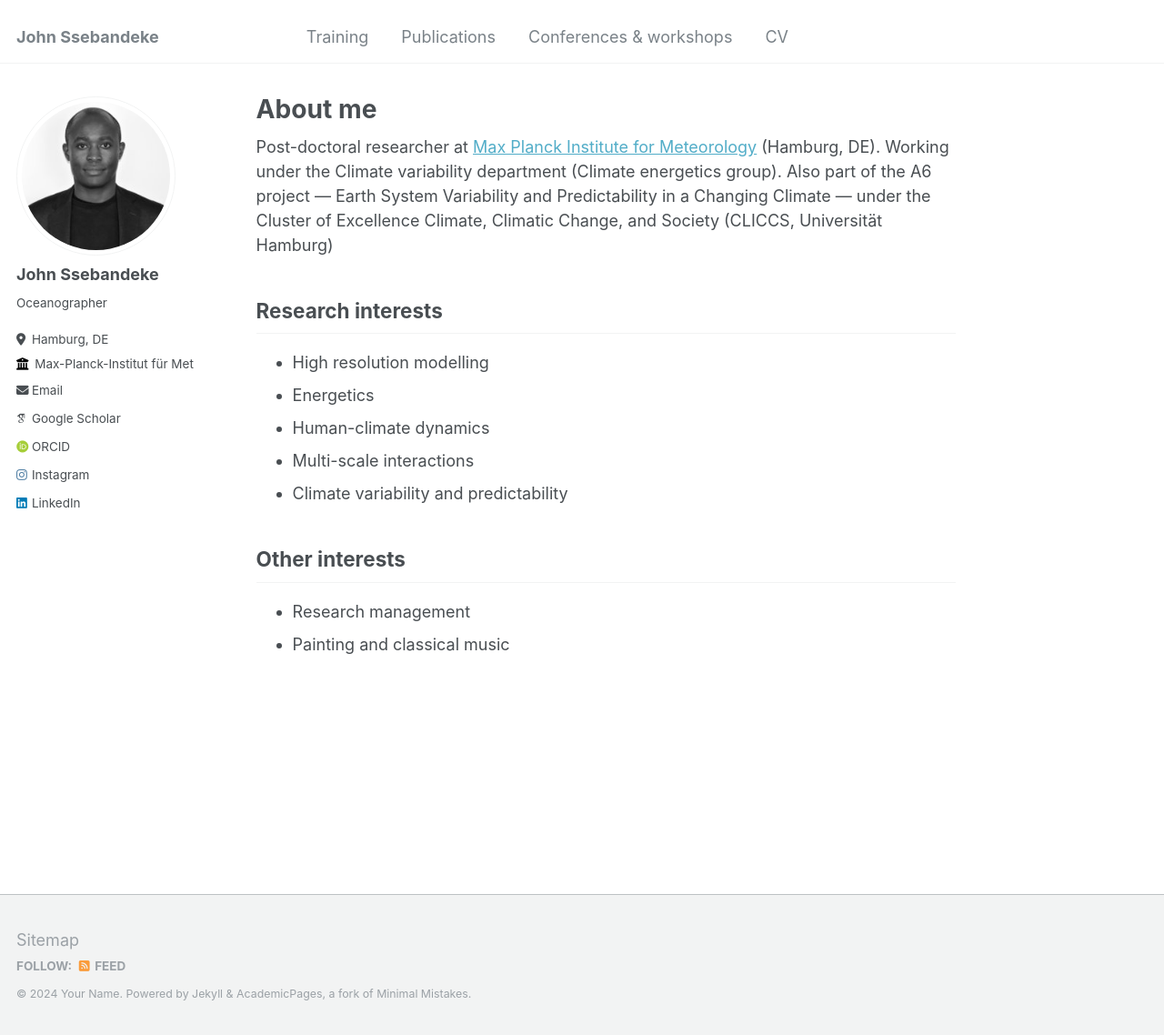
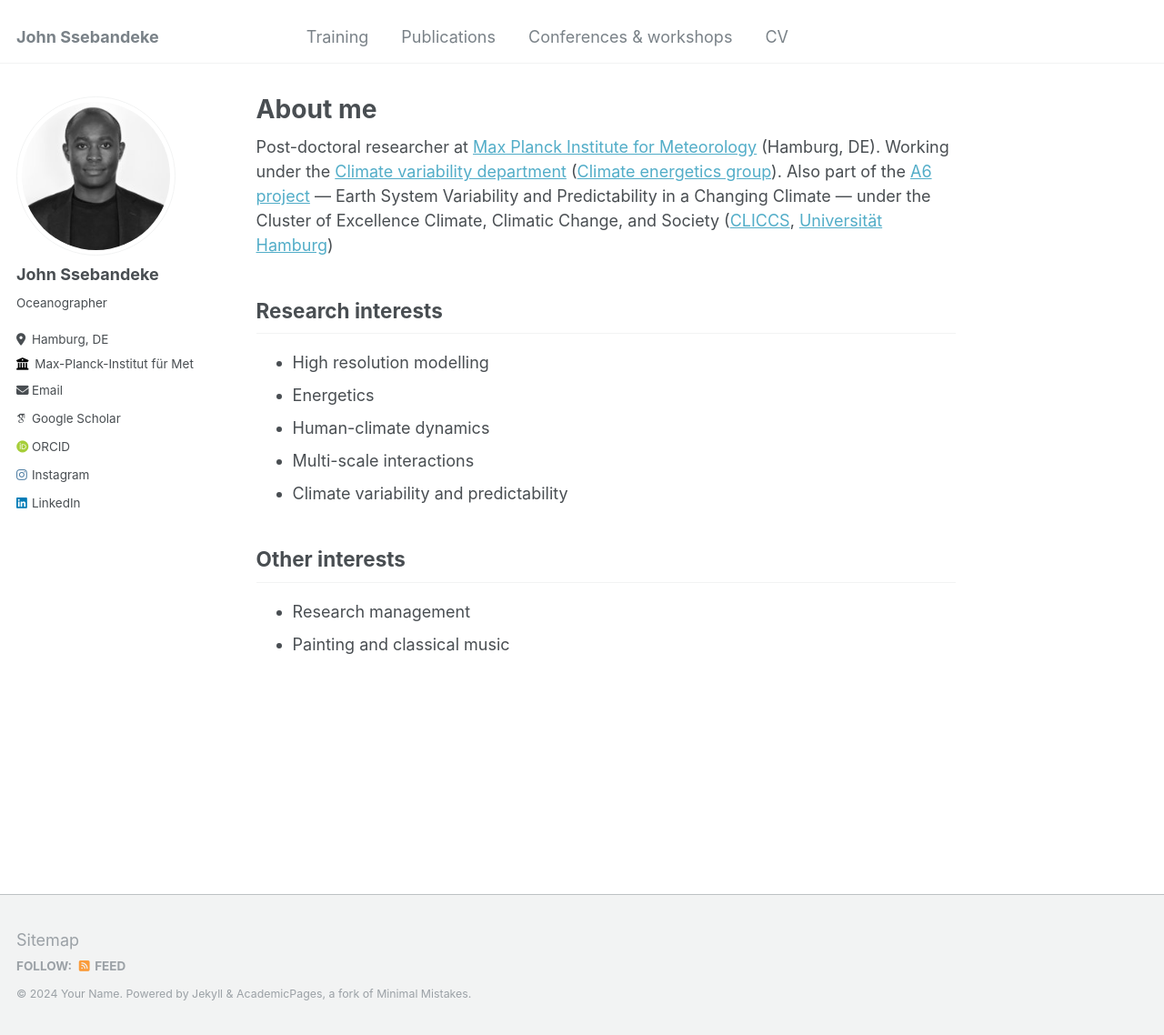
Before and after one commit to john-ssebandeke/john-ssebandeke.github.io, a Jekyll site: the page built from _pages/about.md, in a window 1280 px wide and 1138 px high. Shown: the whole window at 91% size. Built offline with Jekyll 4.4.1, drawn with Linux system fonts in a browser that asks for light colours; some web fonts are replaced; part of the change alters nothing that is shown.

Commit message:
Update about.md

```diff
--- a/_pages/about.md
+++ b/_pages/about.md
@@ -7,7 +7,7 @@ redirect_from:
   - /about.html
 ---
 
-Post-doctoral researcher at [Max Planck Institute for Meteorology](https://mpimet.mpg.de/en/homepage) (Hamburg, DE). Working under the Climate variability department (Climate energetics group). Also part of the A6 project — Earth System Variability and Predictability in a Changing Climate — under the Cluster of Excellence Climate, Climatic Change, and Society (CLICCS, Universität Hamburg)
+Post-doctoral researcher at [Max Planck Institute for Meteorology](https://mpimet.mpg.de/en/homepage) (Hamburg, DE). Working under the [Climate variability department](https://mpimet.mpg.de/en/research/department-climate-variability) ([Climate energetics group](https://mpimet.mpg.de/en/research/department-climate-variability/climate-energetics)). Also part of the [A6 project](https://www.cliccs.uni-hamburg.de/research/theme-a/a6.html) — Earth System Variability and Predictability in a Changing Climate — under the Cluster of Excellence Climate, Climatic Change, and Society ([CLICCS](https://www.cliccs.uni-hamburg.de/about-cliccs.html), [Universität Hamburg](https://www.uni-hamburg.de/en.html))
 
 ## Research interests
 
```
